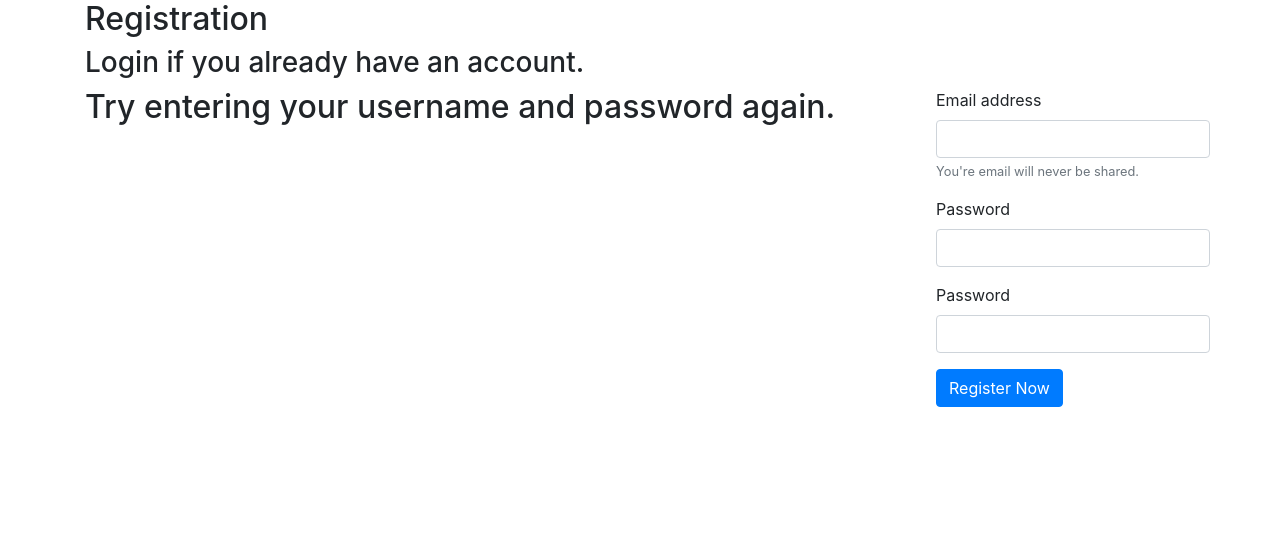
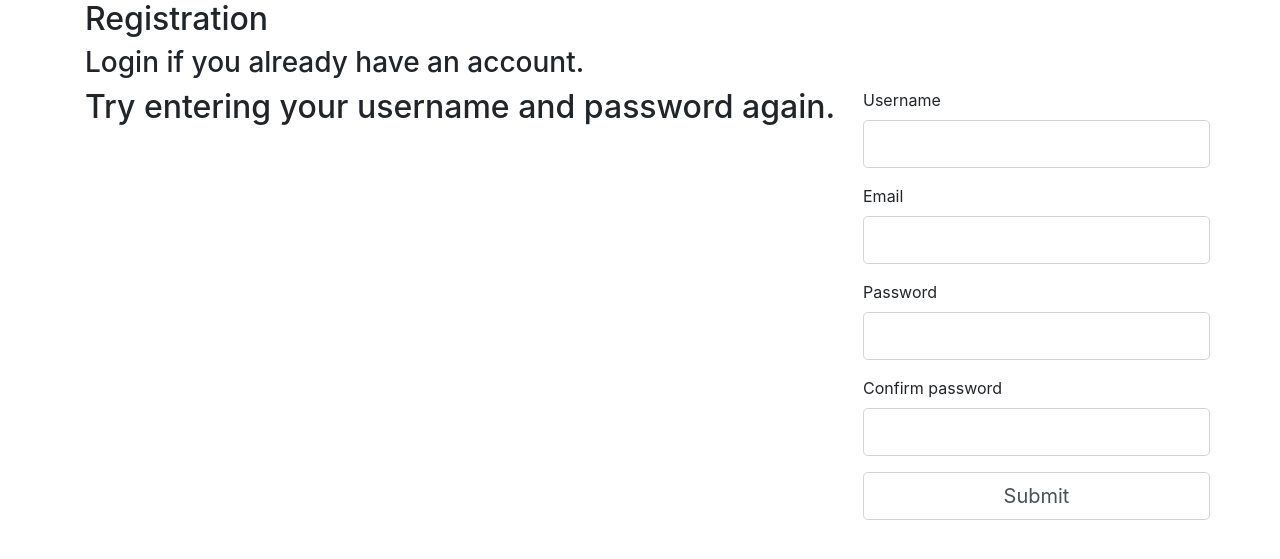
Before and after one commit to surmud/rate-my-umd-landlord, a Flask app: template flask_app/templates/register.html in a window 1280 px wide. Shown: the part 56-615 px from the top of the page. Run offline with Flask 2, Linux system fonts and the light colour scheme; the template is opened without the code that fills it: most values are stand-ins (such as "Sample title", 1, 10 or a date in 2020); form fields are guessed from the names that the template uses; some libraries are stand-ins or nearby versions.

Commit message:
Updated login and register to make it working

```diff
--- a/flask_app/templates/header.html
+++ b/flask_app/templates/header.html
@@ -11,12 +11,12 @@
         <ul class="navbar-nav ml-auto">
             {% if current_user.is_authenticated %}
             <li class="nav-item">
-                <a class="nav-link" href="{{ url_for('account') }}">
+                <a class="nav-link" href="{{ url_for('users.account', username=current_user.username) }}">
                     Account
                 </a>
             </li>
             <li class="nav-item">
-                <a class="nav-link" href="{{ url_for('logout') }}">
+                <a class="nav-link" href="{{ url_for('users.logout') }}">
                     Logout
                 </a>
             </li>
--- a/flask_app/templates/register.html
+++ b/flask_app/templates/register.html
@@ -21,22 +21,56 @@
         <h2> Try entering your username and password again. </h2>
         {%endif %}
     </div>
-    <form>
+    <form action="" method="post">
+      {{ form.csrf_token }}
       <div class="form-group">
-        <label for="example@email.com">Email address</label>
-        <input type="email" class="form-control" id="example@email.com" aria-describedby="emailHelp">
-        <small id="emailHelp" class="form-text text-muted">You're email will never be shared.</small>
+          {{ form.username.label(class="form-control-label") }}
+          {{ form.username(class="form-control form-control-lg") }}
+          {% if form.username.errors %}
+          <div class="alert alert-warning" role="alert">
+              {% for error in form.username.errors %}
+              <span>{{ error }}</span>
+              {% endfor %}
+          </div>
+          {% endif %}
       </div>
       <div class="form-group">
-        <label for="exampleUsername">Password</label>
-        <input type="password" class="form-control" id="exampleUsername">
+          {{ form.email.label(class="form-control-label") }}
+          {{ form.email(class="form-control form-control-lg") }}
+          {% if form.email.errors %}
+          <div class="alert alert-warning" role="alert">
+              {% for error in form.email.errors %}
+              <span>{{ error }}</span>
+              {% endfor %}
+          </div>
+          {% endif %}
       </div>
       <div class="form-group">
-        <label for="examplePassword">Password</label>
-        <input type="password" class="form-control" id="examplePassword">
+          {{ form.password.label(class="form-control-label") }}
+          {{ form.password(class="form-control form-control-lg") }}
+          {% if form.password.errors %}
+          <div class="alert alert-warning" role="alert">
+              {% for error in form.password.errors %}
+              <span>{{ error }}</span>
+              {% endfor %}
+          </div>
+          {% endif %}
       </div>
-      <button type="submit" class="btn btn-primary">Register Now</button>
-    </form>
+      <div class="form-group">
+          {{ form.confirm_password.label(class="form-control-label") }}
+          {{ form.confirm_password(class="form-control form-control-lg") }}
+          {% if form.confirm_password.errors %}
+          <div class="alert alert-warning" role="alert">
+              {% for error in form.confirm_password.errors %}
+              <span>{{ error }}</span>
+              {% endfor %}
+          </div>
+          {% endif %}
+      </div>
+      <div class="form-group">
+          {{ form.submit(class="form-control form-control-lg") }}
+      </div>
+  </form>
 </div>
 
 {% endblock %}
```
Also changed, not shown: flask_app/templates/account.html (+3 -3 lines), flask_app/templates/login.html (+31 -6 lines), flask_app/users/routes.py (+15 -7 lines).
